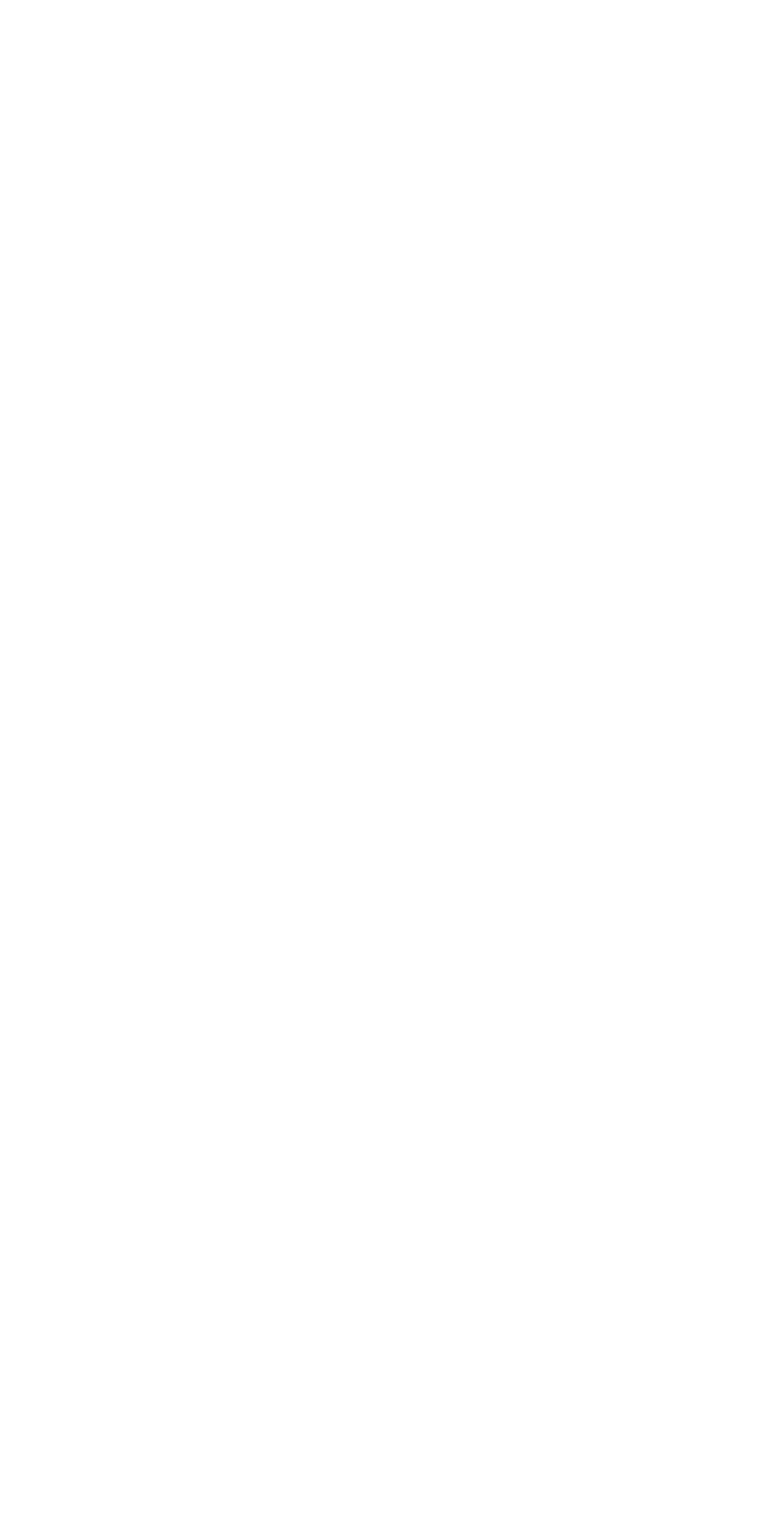
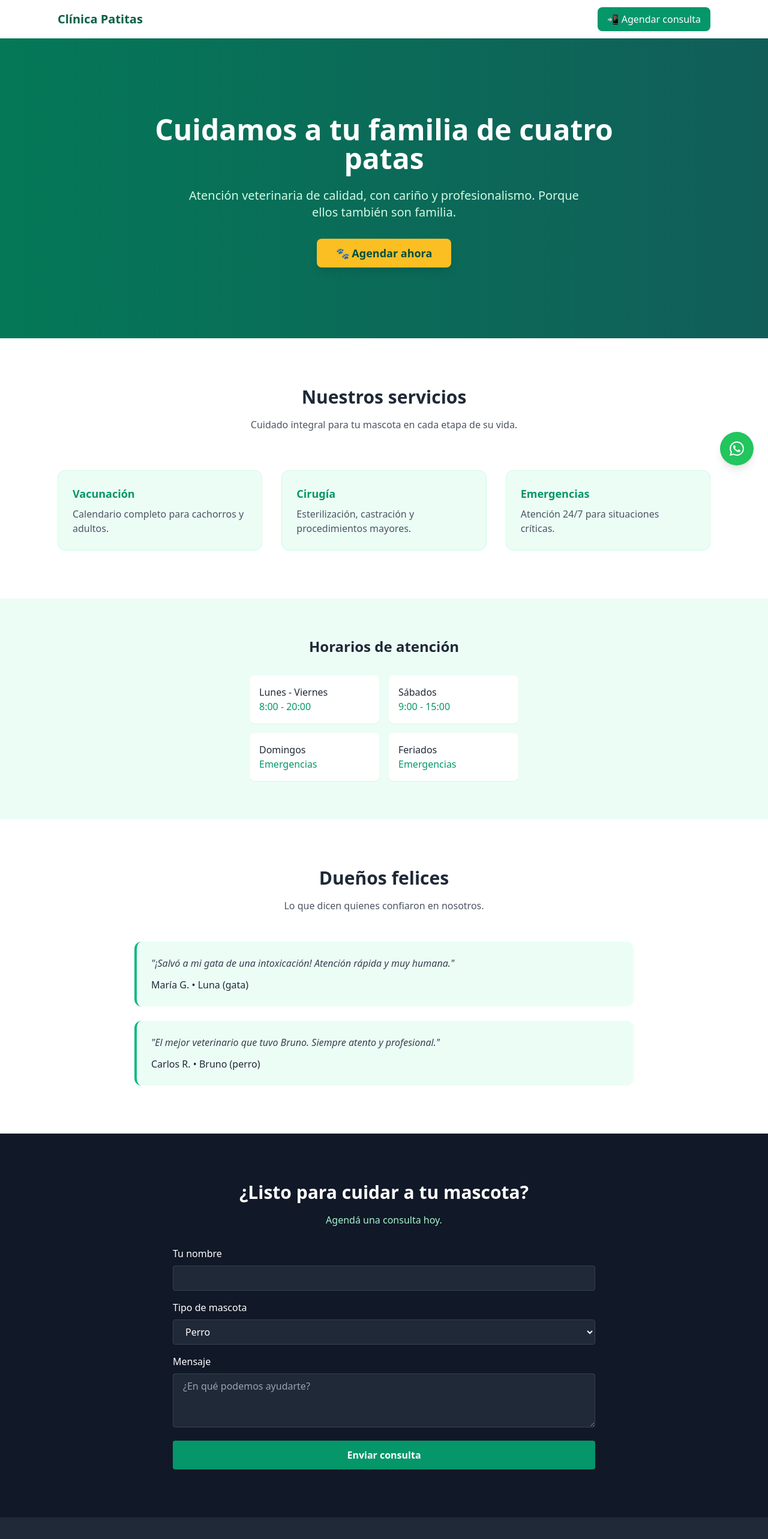
Before and after one commit to JonathanCabrera39/my-landingPage, a React (Vite) app: page /vet in a window 1280 px wide. Before the commit this address had no page. Shown: the top 2566 px of the page at 60% size. Before the commit the page ends 800 px from the top, so only its background shows below. Built offline with nearby package versions, Linux system fonts and the light colour scheme.

Commit message:
feat: descripción clara

```diff
--- a/src/components/Contact.tsx
+++ b/src/components/Contact.tsx
@@ -1,6 +1,6 @@
 // src/components/Contact.tsx
-import subjona from "../image/logo.png";
-const image = `url(${subjona})`;
+//import subjona from "../image/logo.png";
+//const image = `url(${subjona})`;
 
 export default function Contact() {
   return (
--- a/src/components/Navbar.tsx
+++ b/src/components/Navbar.tsx
@@ -2,7 +2,7 @@
 import { useState } from 'react';
 //import { Servicios } from './Servicios';
 import logo from "../image/logo.png";
-import subjona from "../image/subjona.png";
+//import subjona from "../image/subjona.png";
 
 export default function Navbar() {
   const [isOpen, setIsOpen] = useState(false);
--- a/src/components/Portfolio.tsx
+++ b/src/components/Portfolio.tsx
@@ -1,16 +1,28 @@
 // src/components/Portfolio.tsx
 import { useState } from 'react';
 import { motion, AnimatePresence ,Variants } from 'framer-motion';
+import { useNavigate } from 'react-router-dom';
+
+// Dentro del componente Portfolio:
 
 export default function Portfolio() {
+  const navigate = useNavigate();
   const [showAllProfessionals, setShowAllProfessionals] = useState(false);
   const [showAllCreators, setShowAllCreators] = useState(false);
 
-  const professionals = [
-    { id: 'vet', title: "Veterinario", desc: "Landing para clínica veterinaria con horarios, servicios y WhatsApp.", gradient: "from-emerald-900 to-teal-800" },
-    { id: 'gym', title: "Coach de Ejercicio", desc: "Promoción de planes de entrenamiento + formulario de contacto.", gradient: "from-amber-900 to-orange-800" },
-    { id: 'doctor', title: "Doctor", desc: "Consultorio médico con turnos online y datos de contacto claros.", gradient: "from-blue-950 to-blue-800" },
-    { id: 'lawyer', title: "Abogado", desc: "Servicios legales con enfoque en confianza y profesionalismo.", gradient: "from-gray-900 to-zinc-800" },
+  interface ProjectItem {
+  id: string;
+  title: string;
+  desc: string;
+  gradient: string;
+  path: string; // obligatorio
+}
+
+  const professionals:ProjectItem[] = [
+    { id: 'vet', title: "Veterinario", desc: "Landing para clínica veterinaria con horarios, servicios y WhatsApp.", gradient: "from-emerald-900 to-teal-800",path: "/vet"},
+    { id: 'gym', title: "Coach de Ejercicio", desc: "Promoción de planes de entrenamiento + formulario de contacto.", gradient: "from-amber-900 to-orange-800" ,path: "/vet"},
+    { id: 'doctor', title: "Doctor", desc: "Consultorio médico con turnos online y datos de contacto claros.", gradient: "from-blue-950 to-blue-800",path: "/vet" },
+    { id: 'lawyer', title: "Abogado", desc: "Servicios legales con enfoque en confianza y profesionalismo.", gradient: "from-gray-900 to-zinc-800",path: "/vet" },
   ];
 
   const creators = [
@@ -75,6 +87,7 @@ const itemVariants: Variants = {
                 animate="visible"
                 exit="exit"
                 className="bg-white rounded-xl shadow-sm border border-gray-200 overflow-hidden w-full max-w-md"
+                onClick={() => { if(item.path) navigate(item.path); }}
                 >
                   <div className={`h-32 bg-gradient-to-r ${item.gradient} flex items-center justify-center`}>
                     <span className="text-white font-bold text-center px-3">{item.title}</span>
--- /dev/null
+++ b/src/landing-vet/components/Appvet.tsx
@@ -0,0 +1,188 @@
+// src/landing-vet/AppVet.tsx
+import { useState } from 'react';
+
+export default function AppVet() {
+  const [petType, setPetType] = useState("perro");
+
+  return (
+    <div className="min-h-screen bg-gray-50">
+      {/* Navbar */}
+      <nav className="w-full bg-white shadow-sm sticky top-0 z-50">
+        <div className="max-w-6xl mx-auto px-4 sm:px-6 lg:px-8">
+          <div className="flex justify-between h-16 items-center">
+            <div className="flex items-center">
+              <span className="text-xl font-bold text-emerald-800">Clínica Patitas</span>
+            </div>
+            <a
+              href="https://wa.me/tunumero?text=¡Hola!%20Quisiera%20agendar%20una%20consulta%20para%20mi%20{petType}."
+              target="_blank"
+              rel="noopener noreferrer"
+              className="bg-emerald-600 hover:bg-emerald-700 text-white px-4 py-2 rounded-lg font-medium transition"
+            >
+              📲 Agendar consulta
+            </a>
+          </div>
+        </div>
+      </nav>
+
+      {/* Hero */}
+      <section className="w-full bg-gradient-to-r from-emerald-700 to-teal-800 text-white">
+        <div className="max-w-4xl mx-auto px-4 sm:px-6 lg:px-8 py-24 md:py-32 text-center">
+          <h1 className="text-4xl md:text-5xl font-extrabold">
+            Cuidamos a tu familia de cuatro patas
+          </h1>
+          <p className="mt-6 text-lg md:text-xl max-w-2xl mx-auto text-emerald-100">
+            Atención veterinaria de calidad, con cariño y profesionalismo. Porque ellos también son familia.
+          </p>
+          <div className="mt-10">
+            <a
+              href="https://wa.me/tunumero?text=¡Hola!%20Quisiera%20agendar%20una%20consulta%20para%20mi%20mascota."
+              target="_blank"
+              rel="noopener noreferrer"
+              className="bg-amber-400 hover:bg-amber-500 text-emerald-900 font-bold py-3 px-8 rounded-lg text-lg shadow-lg transition transform hover:scale-105"
+            >
+              🐾 Agendar ahora
+            </a>
+          </div>
+        </div>
+      </section>
+
+      {/* Servicios */}
+      <section className="w-full py-20 bg-white">
+        <div className="max-w-6xl mx-auto px-4 sm:px-6 lg:px-8">
+          <div className="text-center mb-16">
+            <h2 className="text-3xl font-bold text-gray-800">Nuestros servicios</h2>
+            <p className="mt-4 text-gray-600">Cuidado integral para tu mascota en cada etapa de su vida.</p>
+          </div>
+          <div className="grid grid-cols-1 md:grid-cols-3 gap-8">
+            {[
+              { title: "Vacunación", desc: "Calendario completo para cachorros y adultos." },
+              { title: "Cirugía", desc: "Esterilización, castración y procedimientos mayores." },
+              { title: "Emergencias", desc: "Atención 24/7 para situaciones críticas." },
+            ].map((service, i) => (
+              <div key={i} className="bg-emerald-50 p-6 rounded-xl border border-emerald-100">
+                <div className="text-emerald-600 font-bold text-lg mb-2">{service.title}</div>
+                <p className="text-gray-600">{service.desc}</p>
+              </div>
+            ))}
+          </div>
+        </div>
+      </section>
+
+      {/* Horarios */}
+      <section className="w-full py-16 bg-emerald-50">
+        <div className="max-w-4xl mx-auto px-4 sm:px-6 lg:px-8">
+          <h2 className="text-2xl font-bold text-gray-800 text-center mb-8">Horarios de atención</h2>
+          <div className="grid grid-cols-2 gap-4 max-w-md mx-auto">
+            {[
+              { day: "Lunes - Viernes", hours: "8:00 - 20:00" },
+              { day: "Sábados", hours: "9:00 - 15:00" },
+              { day: "Domingos", hours: "Emergencias" },
+              { day: "Feriados", hours: "Emergencias" },
+            ].map((item, i) => (
+              <div key={i} className="bg-white p-4 rounded-lg shadow-sm">
+                <div className="font-medium text-gray-800">{item.day}</div>
+                <div className="text-emerald-600">{item.hours}</div>
+              </div>
+            ))}
+          </div>
+        </div>
+      </section>
+
+      {/* Testimonios */}
+      <section className="w-full py-20 bg-white">
+        <div className="max-w-4xl mx-auto px-4 sm:px-6 lg:px-8">
+          <div className="text-center mb-12">
+            <h2 className="text-3xl font-bold text-gray-800">Dueños felices</h2>
+            <p className="mt-4 text-gray-600">Lo que dicen quienes confiaron en nosotros.</p>
+          </div>
+          <div className="space-y-6">
+            {[
+              { name: "María G.", pet: "Luna (gata)", text: "¡Salvó a mi gata de una intoxicación! Atención rápida y muy humana." },
+              { name: "Carlos R.", pet: "Bruno (perro)", text: "El mejor veterinario que tuvo Bruno. Siempre atento y profesional." },
+            ].map((t, i) => (
+              <div key={i} className="bg-emerald-50 p-6 rounded-xl border-l-4 border-emerald-500">
+                <p className="text-gray-700 italic">"{t.text}"</p>
+                <p className="mt-3 font-medium text-gray-800">{t.name} • {t.pet}</p>
+              </div>
+            ))}
+          </div>
+        </div>
+      </section>
+
+      {/* Contacto */}
+      <section className="w-full py-20 bg-gray-900 text-white">
+        <div className="max-w-3xl mx-auto px-4 sm:px-6 lg:px-8 text-center">
+          <h2 className="text-3xl font-bold">¿Listo para cuidar a tu mascota?</h2>
+          <p className="mt-4 text-emerald-200">Agendá una consulta hoy.</p>
+
+          <form
+            action="https://formspree.io/f/TU_FORM_ID"
+            method="POST"
+            className="mt-8 space-y-4 text-left"
+          >
+            <div>
+              <label className="block mb-2">Tu nombre</label>
+              <input
+                type="text"
+                name="name"
+                required
+                className="w-full px-4 py-2 rounded bg-gray-800 border border-gray-700 text-white"
+              />
+            </div>
+            <div>
+              <label className="block mb-2">Tipo de mascota</label>
+              <select
+                name="pet"
+                value={petType}
+                onChange={(e) => setPetType(e.target.value)}
+                className="w-full px-4 py-2 rounded bg-gray-800 border border-gray-700 text-white"
+              >
+                <option value="perro">Perro</option>
+                <option value="gato">Gato</option>
+                <option value="ave">Ave</option>
+                <option value="roedor">Roedor</option>
+                <option value="otro">Otro</option>
+              </select>
+            </div>
+            <div>
+              <label className="block mb-2">Mensaje</label>
+              <textarea
+                name="message"
+                rows={3}
+                className="w-full px-4 py-2 rounded bg-gray-800 border border-gray-700 text-white"
+                placeholder="¿En qué podemos ayudarte?"
+              ></textarea>
+            </div>
+            <button
+              type="submit"
+              className="w-full bg-emerald-600 hover:bg-emerald-700 py-3 rounded font-bold transition"
+            >
+              Enviar consulta
+            </button>
+          </form>
+        </div>
+      </section>
+
+      {/* WhatsApp flotante */}
+      <a
+        href={`https://wa.me/tunumero?text=¡Hola!%20Quisiera%20agendar%20una%20consulta%20para%20mi%20${petType}.`}
+        target="_blank"
+        rel="noopener noreferrer"
+        className="fixed bottom-6 right-6 z-50 bg-green-500 hover:bg-green-600 text-white p-4 rounded-full shadow-lg transition"
+        aria-label="Agendar por WhatsApp"
+      >
+        <svg xmlns="http://www.w3.org/2000/svg" viewBox="0 0 24 24" className="w-6 h-6 fill-current">
+          <path d="M17.472 14.382c-.297-.149-1.758-.867-2.03-.967-.273-.099-.471-.148-.67.15-.197.297-.767.966-.94 1.164-.173.199-.347.223-.644.075-.297-.15-1.255-.463-2.39-1.475-.883-.788-1.48-1.761-1.653-2.059-.173-.297-.018-.458.13-.606.134-.133.298-.347.446-.52.149-.174.198-.298.298-.497.099-.198.05-.371-.025-.52-.075-.149-.669-1.612-.916-2.207-.242-.579-.487-.5-.669-.51-.173-.008-.371-.01-.57-.01-.198 0-.52.074-.792.372-.272.297-1.04 1.016-1.04 2.479 0 1.462 1.065 2.875 1.213 3.074.149.198 2.096 3.2 5.077 4.487.709.306 1.262.489 1.694.625.712.227 1.36.195 1.871.118.571-.085 1.758-.719 2.006-1.413.248-.694.248-1.289.173-1.413-.074-.124-.272-.198-.57-.347m-5.421 7.403h-.004a9.87 9.87 0 01-5.031-1.378l-.361-.214-3.741.982.998-3.648-.235-.374a9.86 9.86 0 01-1.51-5.26c.001-5.45 4.436-9.884 9.888-9.884 2.64 0 5.122 1.03 6.988 2.898a9.825 9.825 0 012.893 6.994c-.003 5.45-4.437 9.884-9.885 9.884m8.413-18.297A11.815 11.815 0 0012.05 0C5.495 0 .16 5.335.157 11.892c0 2.096.547 4.142 1.588 5.945L.057 24l6.305-1.654a11.882 11.882 0 005.683 1.448h.005c6.554 0 11.89-5.335 11.893-11.893a11.821 11.821 0 00-3.48-8.413z" />
+        </svg>
+      </a>
+
+      {/* Footer */}
+      <footer className="w-full bg-gray-800 text-gray-400 py-8">
+        <div className="max-w-6xl mx-auto px-4 text-center">
+          <p>© {new Date().getFullYear()} Clínica Patitas. Todos los derechos reservados.</p>
+        </div>
+      </footer>
+    </div>
+  );
+}
--- a/src/main.tsx
+++ b/src/main.tsx
@@ -2,6 +2,7 @@
 import React from 'react';
 import ReactDOM from 'react-dom/client';
 import AppRoutes from './routes';
+//import AppVet from './landing-vet/components/Appvet';
 import './index.css';
 //import './App.css';
 
--- a/src/routes/index.tsx
+++ b/src/routes/index.tsx
@@ -1,6 +1,7 @@
 // src/routes/index.tsx
 import { BrowserRouter, Routes, Route } from 'react-router-dom';
 import Home from '../pages/Home';
+import AppVet from '../landing-vet/components/Appvet';
 
 
 export default function AppRoutes() {
@@ -8,6 +9,7 @@ export default function AppRoutes() {
     <BrowserRouter>
       <Routes>
         <Route path="/" element={<Home />} />
+        <Route path="/vet" element={< AppVet/>} />
         {/* <Route path="/navbar" element={<Navbar />} /> */}
         {/* <Route path="/app" element={<App />} /> */}
         {/* <Route path="/hero" element={<Hero />} /> */}
```
Lines whose indentation alone changed are shown as unchanged.
